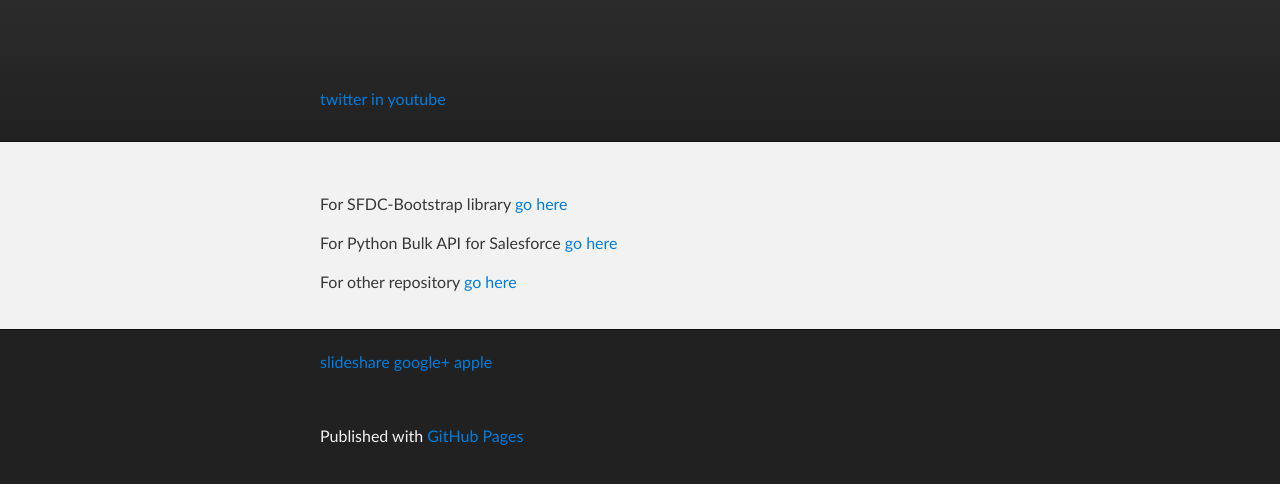
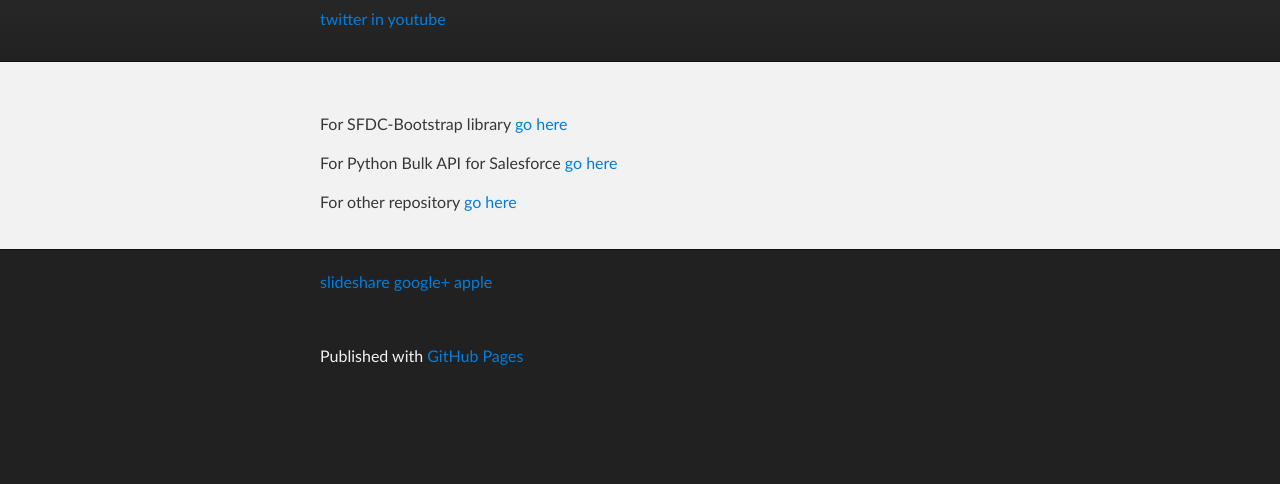
Before and after one commit to smulyono/smulyono.github.com, a plain HTML site: page index.html in a window 1280 px wide. Shown: the part 172-656 px from the top of the page. Drawn offline with Linux system fonts and the light colour scheme; some icons are missing.

Commit message:
Update index.html
-- css header
    <!-- css for social link -->
    <link rel="stylesheet" type="text/css" media="screen" href="http://www.dreamtemplate.com/dreamcodes/social_icons/tsc_social_icons.css">

-- header social
        <section id="social_bar">
          <a class="twitter_cube3d tsc_social_cube64" title="twitter" href="https://twitter.com/sannymulyono" target="_blank">twitter</a>
          <a class="in_cube3d tsc_social_cube64" title="linkedin" href="http://www.linkedin.com/in/sannym" target="_blank">in</a>
          <a class="youtube_cube3d tsc_social_cube64" title="youtube" href="http://www.youtube.com/user/sannym82" target="_blank">youtube</a>
        </section>

-- footer social bar
      <footer class="inner">
      <section id="social_bar">
        <a class="slideshare_square32 tsc_social_square32" title="slideshare" href="http://www.slideshare.net/sannymulyono" target="_blank">slideshare</a>
        <a class="googleplus_square32 tsc_social_square32" title="google+" href="https://plus.google.com/102040620296553611708/about" target="_blank">google+</a>
        <a class="apple_square32 tsc_social_square32" title="apple" href="#">apple</a>
      </section>
      </footer>

```diff
--- a/index.html
+++ b/index.html
@@ -21,8 +21,6 @@
           <a id="forkme_banner" href="https://github.com/smulyono">View on GitHub</a>
           <h1 id="project_title">Sanny Mulyono</h1>
           <h2 id="project_tagline">Personal Page</h2>
-        </header>
-        <header class="inner">
         <section id="social_bar">
           <a class="twitter_cube3d tsc_social_cube64" title="twitter" href="https://twitter.com/sannymulyono" target="_blank">twitter</a>
           <a class="in_cube3d tsc_social_cube64" title="linkedin" href="http://www.linkedin.com/in/sannym" target="_blank">in</a>
```
